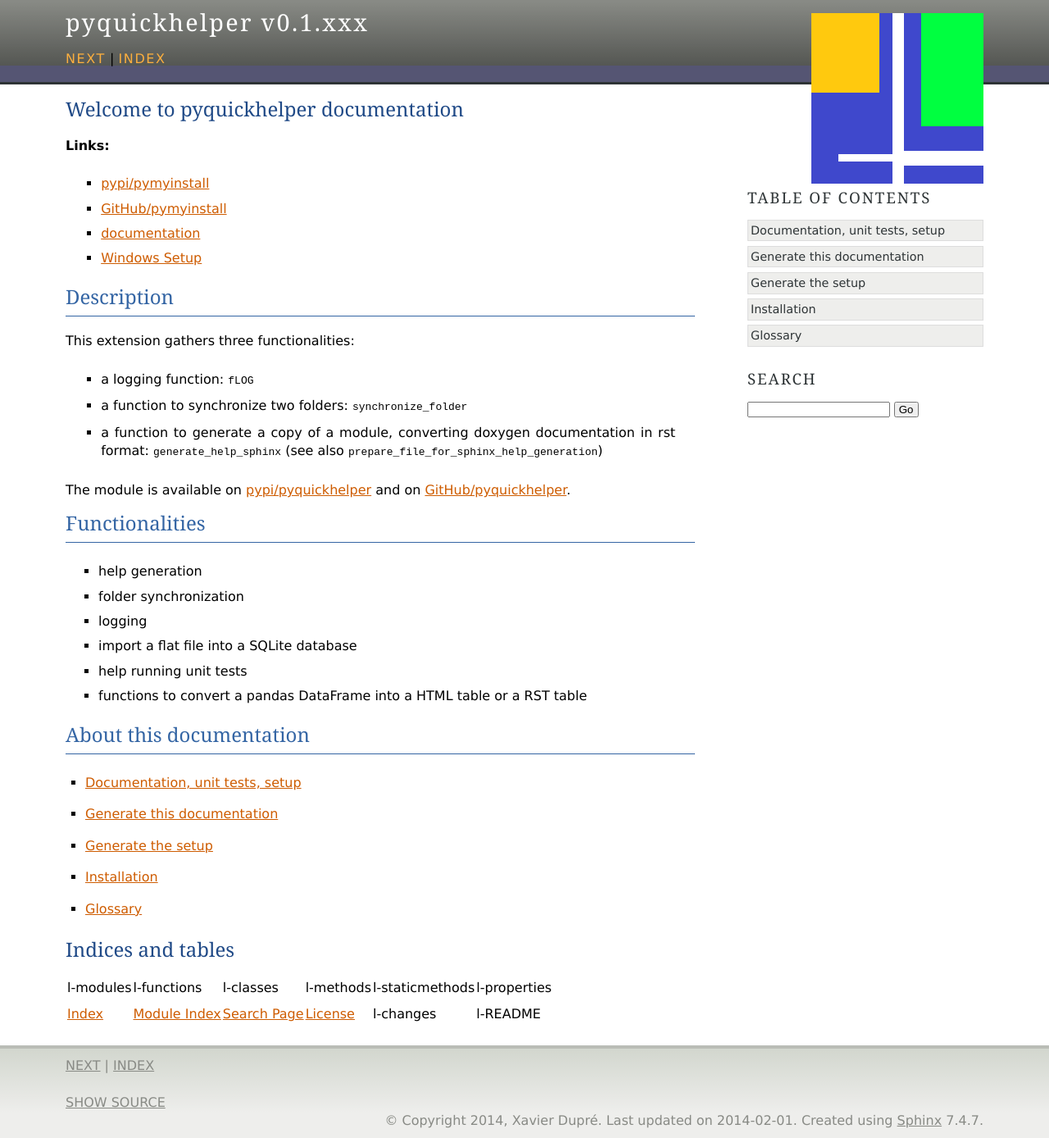
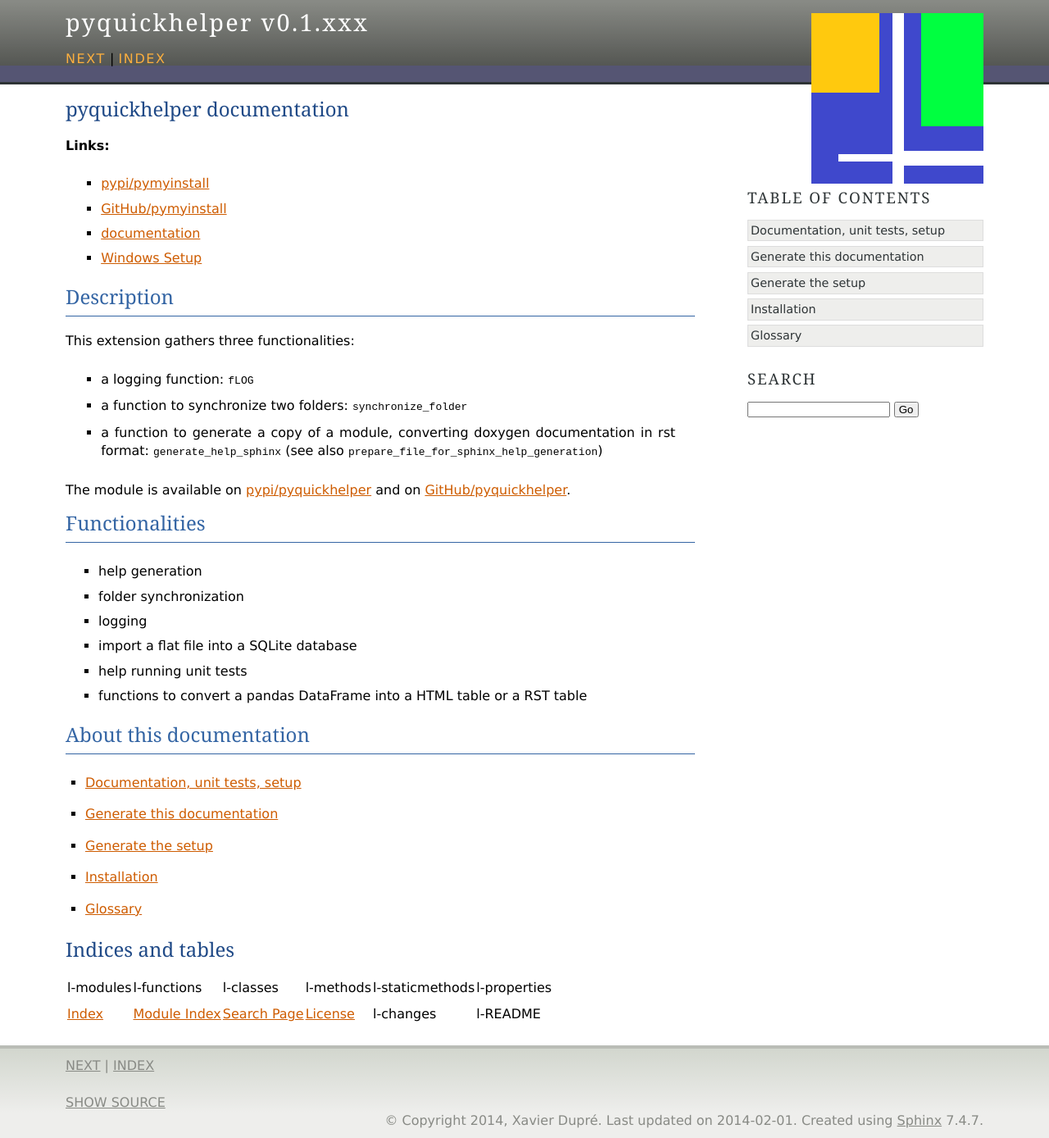
Before and after one commit to sdpython/pyquickhelper, a Sphinx documentation site: the page built from _doc/sphinxdoc/source/index.rst, in a window 1280 px wide. Shown: the whole page at 82% size. Built offline with Sphinx 7.4.7, drawn with Linux system fonts in a browser that asks for light colours; formulas are drawn with MathJax 3.

```diff
--- a/_doc/sphinxdoc/source/conf.py
+++ b/_doc/sphinxdoc/source/conf.py
@@ -57,7 +57,7 @@
 # The full version, including alpha/beta/rc tags.
 version_file = os.path.abspath(os.path.join(os.path.split(__file__)[0], "..", "..", "..", "version.txt"))
 try :
-    with open(version_file, "r") as ff : first_line = ff.readlines()[0]
+    with open(version_file, "r") as ff : first_line = ff.readlines()[0].strip(" \n\r")
 except FileNotFoundError :
     first_line = "xxx"
 release = '%s.%s' % (version, first_line)
--- a/_doc/sphinxdoc/source/index.rst
+++ b/_doc/sphinxdoc/source/index.rst
@@ -3,8 +3,8 @@
    You can adapt this file completely to your liking, but it should at least
    contain the root `toctree` directive.
 
-Welcome to pyquickhelper documentation
-======================================
+pyquickhelper documentation
+===========================
 
 
 
```
